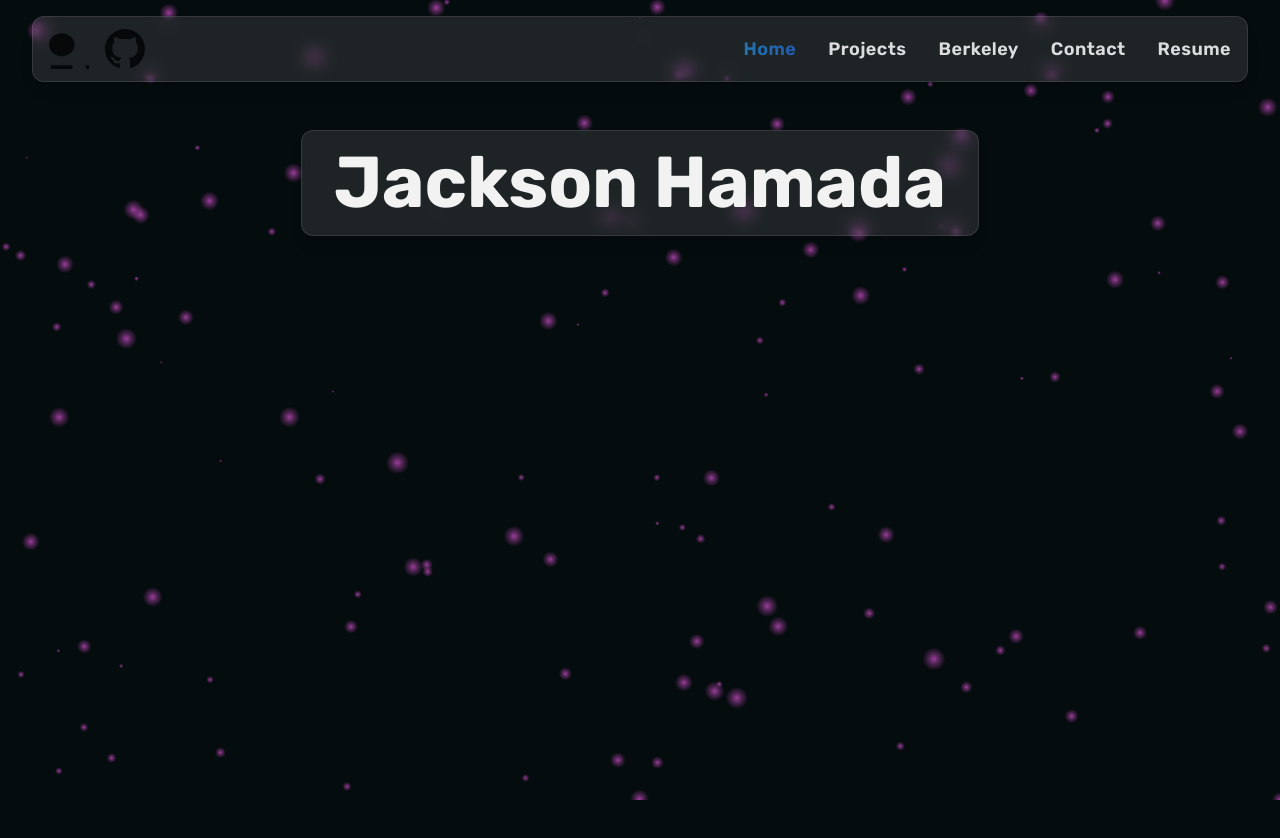
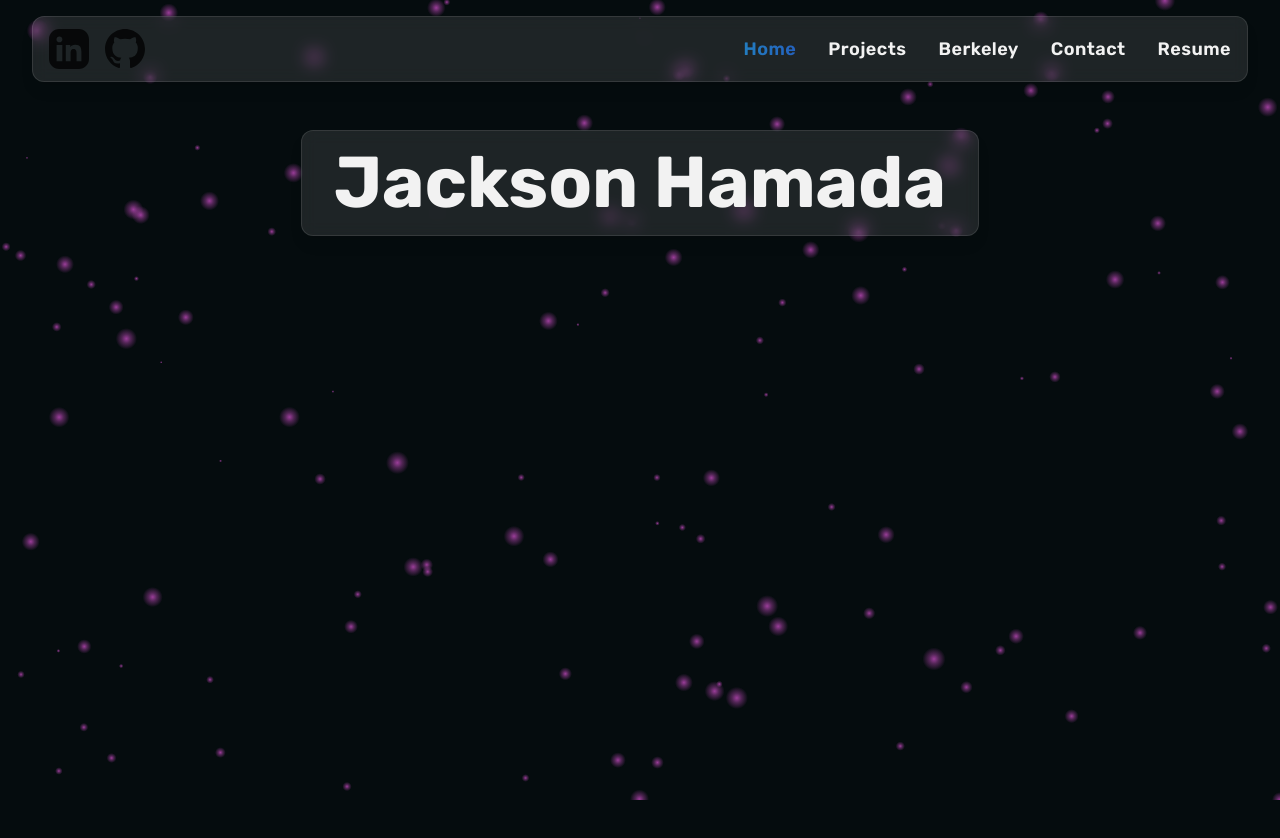
Before and after one commit to Sauce-Log/personalsitev2, a Next.js app: page / in a window 1280 px wide. Shown: the top 838 px of the page. Built offline with nearby package versions, Linux system fonts and the light colour scheme.

Commit message:
Cleaned up nav bar items+transitions and finished social link SVGs

```diff
--- a/src/app/components/navbar.tsx
+++ b/src/app/components/navbar.tsx
@@ -28,15 +28,15 @@ export default function Navbar() {
           <svg
             width="48"
             height="48"
-            viewBox="0 0 24 24"
+            viewBox="0 0 504.4 504.4"
             fill="none"
-            xmlns="http://www.w3.org/2000/svg"
-            className="w-full h-full transition-colors duration-300 fill-black hover:fill-[#c04abc]"
+            xmlns="http://www.w3.org/1999/xlink"
+            className="w-full h-full transition-colors duration-300 fill-black hover:fill-[#0072b1]"
           >
             <path
               fillRule="evenodd"
               clipRule="evenodd"
-              d="M1.15 21.7h13V61h-13zm46.55-1.3c-5.7 0-9.1 2.1-12.7 6.7v-5.4H22V61h13.1V39.7c0-4.5 2.3-8.9 7.5-8.9s8.3 4.4 8.3 8.8V61H64V38.7c0-15.5-10.5-18.3-16.3-18.3zM7.7 2.6C3.4 2.6 0 5.7 0 9.5s3.4 6.9 7.7 6.9 7.7-3.1 7.7-6.9S12 2.6 7.7 2.6z"
+              d="M377.6,0.2H126.4C56.8,0.2,0,57,0,126.6v251.6c0,69.2,56.8,126,126.4,126H378c69.6,0,126.4-56.8,126.4-126.4V126.6 C504,57,447.2,0.2,377.6,0.2z M168,408.2H96v-208h72V408.2z M131.6,168.2c-20.4,0-36.8-16.4-36.8-36.8c0-20.4,16.4-36.8,36.8-36.8 c20.4,0,36.8,16.4,36.8,36.8C168,151.8,151.6,168.2,131.6,168.2z M408.4,408.2H408h-60V307.4c0-24.4-3.2-55.6-36.4-55.6 c-34,0-39.6,26.4-39.6,54v102.4h-60v-208h56v28h1.6c8.8-16,29.2-28.4,61.2-28.4c66,0,77.6,38,77.6,94.4V408.2z"
             />
           </svg>
         </a>
@@ -52,7 +52,7 @@ export default function Navbar() {
             viewBox="0 0 24 24"
             fill="none"
             xmlns="http://www.w3.org/2000/svg"
-            className="w-full h-full transition-colors duration-300 fill-black hover:fill-[#c04abc]"
+            className="w-full h-full transition-colors duration-300 fill-black hover:fill-[var(--color-accent-purp)]"
           >
             <path
               fillRule="evenodd"
--- a/src/app/globals.css
+++ b/src/app/globals.css
@@ -75,7 +75,7 @@ body {
   /* The animated underline using ::after */
   .nav-item::after {
     content: "";
-    @apply absolute left-0 -bottom-2 h-[3px] w-0 bg-gradient-to-r from-accent to-accent-dark transition-all duration-300;
+    @apply absolute left-0 -bottom-2 h-[3px] w-0 bg-gradient-to-r from-accent to-accent-dark transition-all duration-800;
   }
   .nav-item:hover::after {
     @apply w-full;
@@ -83,7 +83,7 @@ body {
 
   /* The link text with gradient + background-position animation */
   .nav-link {
-    @apply tracking-wide opacity-90
+    @apply tracking-wide opacity-100
            bg-clip-text text-transparent
            transition-[background-position,opacity] duration-500;
     /* 200% width gradient that slides on hover */
```
